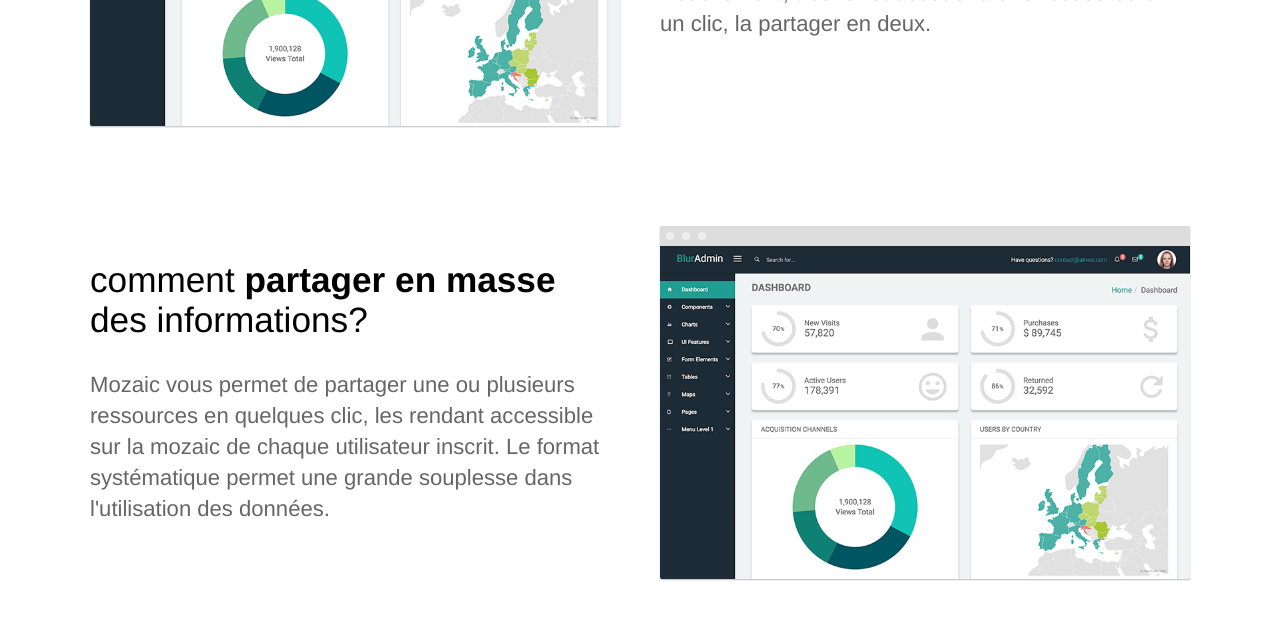
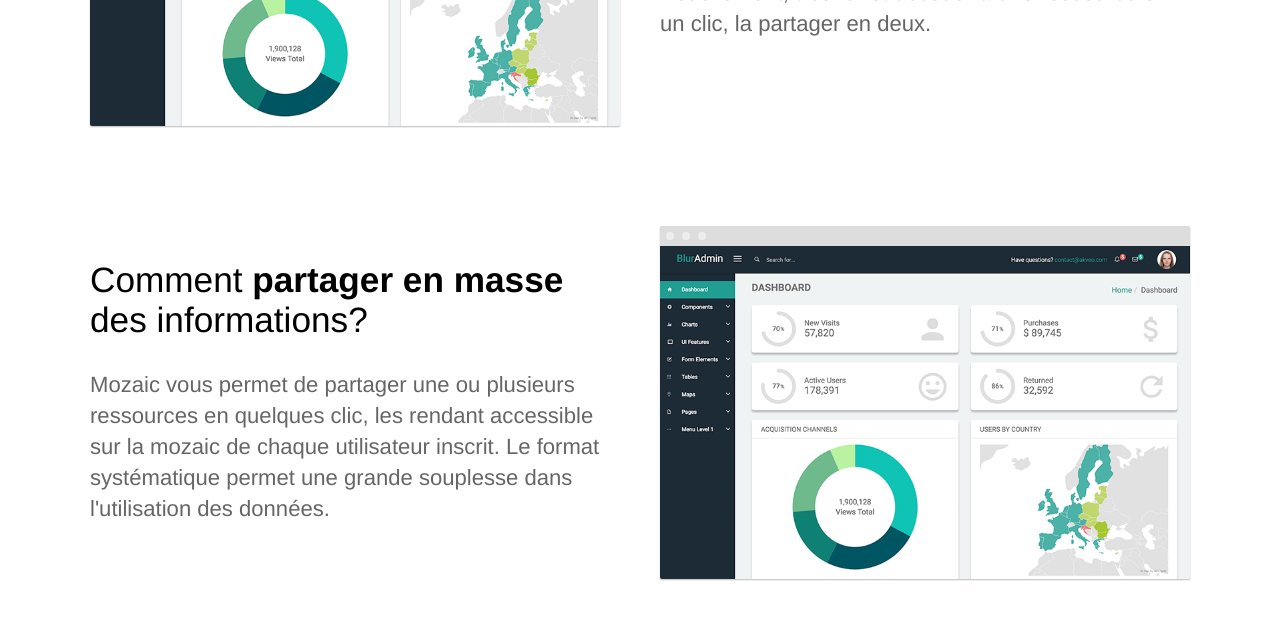
Before and after one commit to IamHenri/site-mozaic, a Jekyll site: the page built from index.html, in a window 1280 px wide and 900 px high, scrolled down 1761 px, cut to the strip 0-775 px from the top of the window. Shown: the top 619 px of the strip. Built offline with Jekyll 4.4.1, drawn with Linux system fonts in a browser that asks for light colours.

```diff
--- a/index.html
+++ b/index.html
@@ -41,7 +41,7 @@ description: Organisez, accédez et partagez l'information
 	<section>
 		<div class="container flex">
 			<div class="text editable">
-				<h2>comment  <strong>partager en masse</strong> des informations?</h2>
+				<h2>Comment  <strong>partager en masse</strong> des informations?</h2>
 				<p>Mozaic vous permet de partager une ou plusieurs ressources en quelques clic, les rendant accessible sur la mozaic de chaque utilisateur inscrit. Le format systématique permet une grande souplesse dans l'utilisation des données. </p>
 			</div>
 			<div class="image">
```
